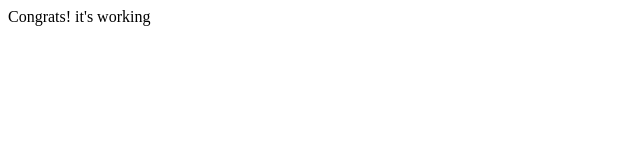
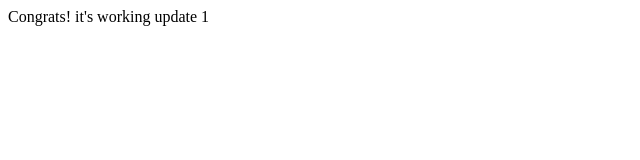
Before and after one commit to SalmanFaresi777/Sample-code-for-git, a plain HTML site: page about.html in a window 1280 px wide. Shown: the full height of the page, 0-640 px from the left. Drawn offline with Linux system fonts and the light colour scheme.

Commit message:
Update about.html

```diff
--- a/about.html
+++ b/about.html
@@ -5,5 +5,6 @@
 </head>
 <body>
     Congrats! it's working
+    update 1
 </body>
 </html>
```
